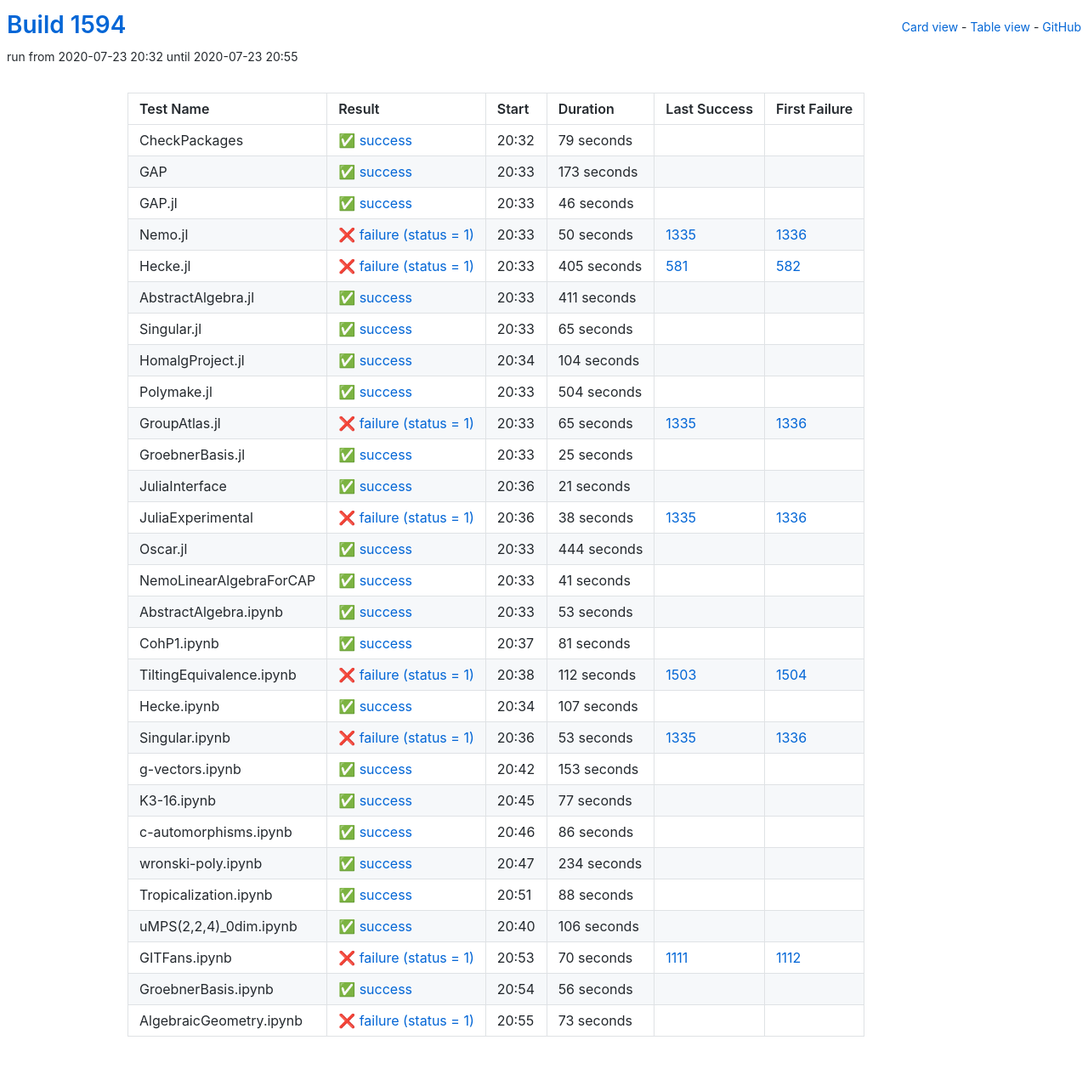
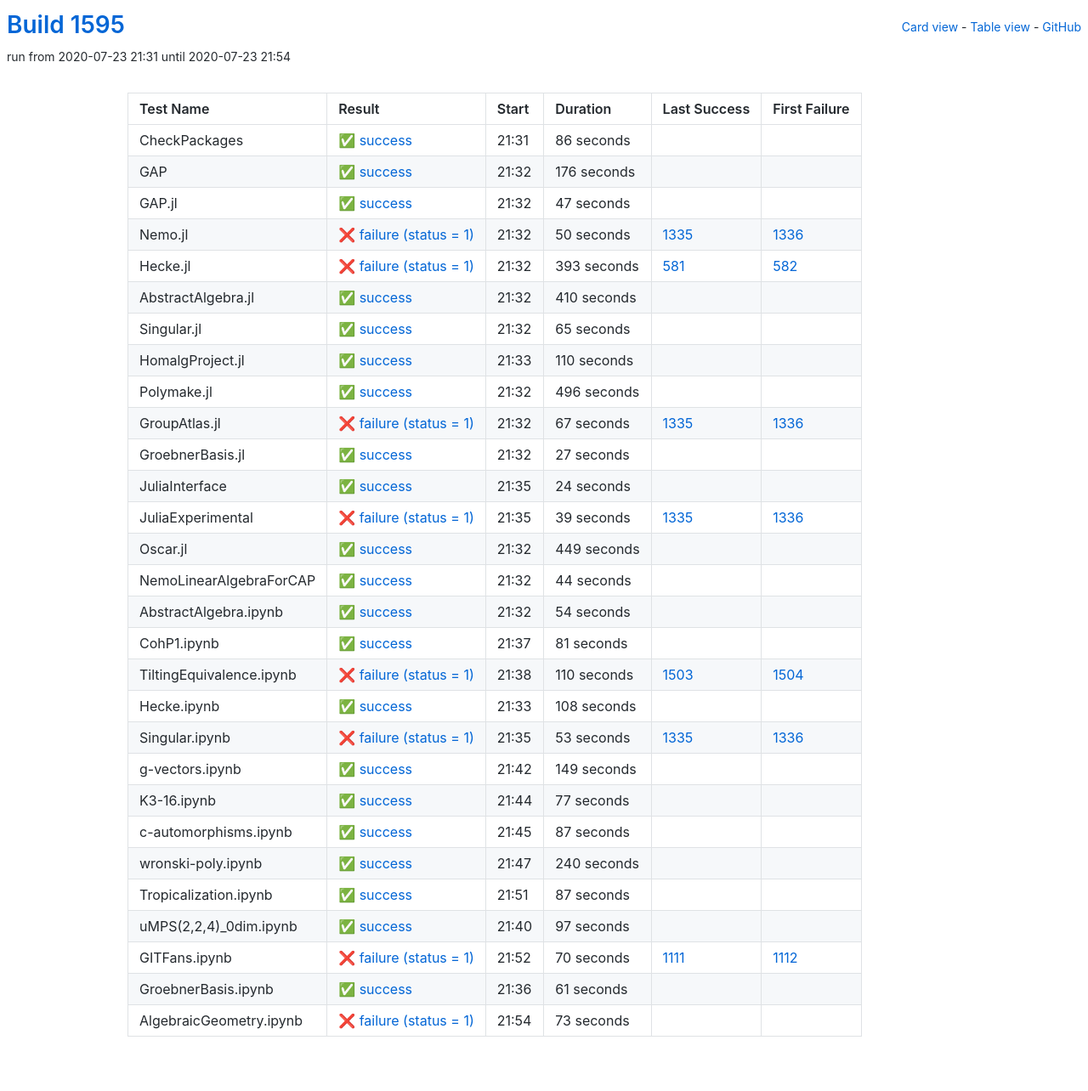
Before and after one commit to oscar-system/oscar-ci-status-1.4, a Jekyll site: the page built from table.html, in a window 1280 px wide. Shown: the whole page at 85% size. Built offline with Jekyll 4.4.1, drawn with Linux system fonts in a browser that asks for light colours.

Commit message:
Build #1595

```diff
--- a/_data/ci.yml
+++ b/_data/ci.yml
@@ -1,6 +1,6 @@
 ---
-build: 1594
-build_url: https://oscarci.mathematik.uni-kl.de/job/oscar-julia-1.4/1594/
+build: 1595
+build_url: https://oscarci.mathematik.uni-kl.de/job/oscar-julia-1.4/1595/
 job: oscar-julia-1.4
 organization: oscar-system
 repo: oscar-ci-status-1.4
@@ -8,44 +8,44 @@ repourl: https://github.com/oscar-system/oscar-ci-status-1.4
 tests:
 - name: CheckPackages
   id: checkpackages
-  log: https://oscarci.mathematik.uni-kl.de/job/oscar-julia-1.4/1594/artifact/logs/build-1594/CheckPackages.log
-  start: 2020-07-23 20:32
+  log: https://oscarci.mathematik.uni-kl.de/job/oscar-julia-1.4/1595/artifact/logs/build-1595/CheckPackages.log
+  start: 2020-07-23 21:31
   success: true
   exitcode: 0
   status: success
-  duration: 79
+  duration: 86
   last_success: false
   last_success_url:
   first_failure: false
   first_failure_url:
 - name: GAP
   id: gap
-  log: https://oscarci.mathematik.uni-kl.de/job/oscar-julia-1.4/1594/artifact/logs/build-1594/GAP.log
-  start: 2020-07-23 20:33
+  log: https://oscarci.mathematik.uni-kl.de/job/oscar-julia-1.4/1595/artifact/logs/build-1595/GAP.log
+  start: 2020-07-23 21:32
   success: true
   exitcode: 0
   status: success
-  duration: 173
+  duration: 176
   last_success: false
   last_success_url:
   first_failure: false
   first_failure_url:
 - name: GAP.jl
   id: gap-jl
-  log: https://oscarci.mathematik.uni-kl.de/job/oscar-julia-1.4/1594/artifact/logs/build-1594/GAP.jl.log
-  start: 2020-07-23 20:33
+  log: https://oscarci.mathematik.uni-kl.de/job/oscar-julia-1.4/1595/artifact/logs/build-1595/GAP.jl.log
+  start: 2020-07-23 21:32
   success: true
   exitcode: 0
   status: success
-  duration: 46
+  duration: 47
   last_success: false
   last_success_url:
   first_failure: false
   first_failure_url:
 - name: Nemo.jl
   id: nemo-jl
-  log: https://oscarci.mathematik.uni-kl.de/job/oscar-julia-1.4/1594/artifact/logs/build-1594/Nemo.jl.log
-  start: 2020-07-23 20:33
+  log: https://oscarci.mathematik.uni-kl.de/job/oscar-julia-1.4/1595/artifact/logs/build-1595/Nemo.jl.log
+  start: 2020-07-23 21:32
   success: false
   exitcode: 1
   status: failure
@@ -56,32 +56,32 @@ tests:
   first_failure_url: https://oscarci.mathematik.uni-kl.de/job/oscar-julia-1.4/1336/
 - name: Hecke.jl
   id: hecke-jl
-  log: https://oscarci.mathematik.uni-kl.de/job/oscar-julia-1.4/1594/artifact/logs/build-1594/Hecke.jl.log
-  start: 2020-07-23 20:33
+  log: https://oscarci.mathematik.uni-kl.de/job/oscar-julia-1.4/1595/artifact/logs/build-1595/Hecke.jl.log
+  start: 2020-07-23 21:32
   success: false
   exitcode: 1
   status: failure
-  duration: 405
+  duration: 393
   last_success: 581
   last_success_url: https://oscarci.mathematik.uni-kl.de/job/oscar-julia-1.4/581/
   first_failure: 582
   first_failure_url: https://oscarci.mathematik.uni-kl.de/job/oscar-julia-1.4/582/
 - name: AbstractAlgebra.jl
   id: abstractalgebra-jl
-  log: https://oscarci.mathematik.uni-kl.de/job/oscar-julia-1.4/1594/artifact/logs/build-1594/AbstractAlgebra.jl.log
-  start: 2020-07-23 20:33
+  log: https://oscarci.mathematik.uni-kl.de/job/oscar-julia-1.4/1595/artifact/logs/build-1595/AbstractAlgebra.jl.log
+  start: 2020-07-23 21:32
   success: true
   exitcode: 0
   status: success
-  duration: 411
+  duration: 410
   last_success: false
   last_success_url:
   first_failure: false
   first_failure_url:
 - name: Singular.jl
   id: singular-jl
-  log: https://oscarci.mathematik.uni-kl.de/job/oscar-julia-1.4/1594/artifact/logs/build-1594/Singular.jl.log
-  start: 2020-07-23 20:33
+  log: https://oscarci.mathematik.uni-kl.de/job/oscar-julia-1.4/1595/artifact/logs/build-1595/Singular.jl.log
+  start: 2020-07-23 21:32
   success: true
   exitcode: 0
   status: success
@@ -92,116 +92,116 @@ tests:
   first_failure_url:
 - name: HomalgProject.jl
   id: homalgproject-jl
-  log: https://oscarci.mathematik.uni-kl.de/job/oscar-julia-1.4/1594/artifact/logs/build-1594/HomalgProject.jl.log
-  start: 2020-07-23 20:34
+  log: https://oscarci.mathematik.uni-kl.de/job/oscar-julia-1.4/1595/artifact/logs/build-1595/HomalgProject.jl.log
+  start: 2020-07-23 21:33
   success: true
   exitcode: 0
   status: success
-  duration: 104
+  duration: 110
   last_success: false
   last_success_url:
   first_failure: false
   first_failure_url:
 - name: Polymake.jl
   id: polymake-jl
-  log: https://oscarci.mathematik.uni-kl.de/job/oscar-julia-1.4/1594/artifact/logs/build-1594/Polymake.jl.log
-  start: 2020-07-23 20:33
+  log: https://oscarci.mathematik.uni-kl.de/job/oscar-julia-1.4/1595/artifact/logs/build-1595/Polymake.jl.log
+  start: 2020-07-23 21:32
   success: true
   exitcode: 0
   status: success
-  duration: 504
+  duration: 496
   last_success: false
   last_success_url:
   first_failure: false
   first_failure_url:
 - name: GroupAtlas.jl
   id: groupatlas-jl
-  log: https://oscarci.mathematik.uni-kl.de/job/oscar-julia-1.4/1594/artifact/logs/build-1594/GroupAtlas.jl.log
-  start: 2020-07-23 20:33
+  log: https://oscarci.mathematik.uni-kl.de/job/oscar-julia-1.4/1595/artifact/logs/build-1595/GroupAtlas.jl.log
+  start: 2020-07-23 21:32
   success: false
   exitcode: 1
   status: failure
-  duration: 65
+  duration: 67
   last_success: 1335
   last_success_url: https://oscarci.mathematik.uni-kl.de/job/oscar-julia-1.4/1335/
   first_failure: 1336
   first_failure_url: https://oscarci.mathematik.uni-kl.de/job/oscar-julia-1.4/1336/
 - name: GroebnerBasis.jl
   id: groebnerbasis-jl
-  log: https://oscarci.mathematik.uni-kl.de/job/oscar-julia-1.4/1594/artifact/logs/build-1594/GroebnerBasis.jl.log
-  start: 2020-07-23 20:33
+  log: https://oscarci.mathematik.uni-kl.de/job/oscar-julia-1.4/1595/artifact/logs/build-1595/GroebnerBasis.jl.log
+  start: 2020-07-23 21:32
   success: true
   exitcode: 0
   status: success
-  duration: 25
+  duration: 27
   last_success: false
   last_success_url:
   first_failure: false
   first_failure_url:
 - name: JuliaInterface
   id: juliainterface
-  log: https://oscarci.mathematik.uni-kl.de/job/oscar-julia-1.4/1594/artifact/logs/build-1594/JuliaInterface.log
-  start: 2020-07-23 20:36
+  log: https://oscarci.mathematik.uni-kl.de/job/oscar-julia-1.4/1595/artifact/logs/build-1595/JuliaInterface.log
+  start: 2020-07-23 21:35
   success: true
   exitcode: 0
   status: success
-  duration: 21
+  duration: 24
   last_success: false
   last_success_url:
   first_failure: false
   first_failure_url:
 - name: JuliaExperimental
   id: juliaexperimental
-  log: https://oscarci.mathematik.uni-kl.de/job/oscar-julia-1.4/1594/artifact/logs/build-1594/JuliaExperimental.log
-  start: 2020-07-23 20:36
+  log: https://oscarci.mathematik.uni-kl.de/job/oscar-julia-1.4/1595/artifact/logs/build-1595/JuliaExperimental.log
+  start: 2020-07-23 21:35
   success: false
   exitcode: 1
   status: failure
-  duration: 38
+  duration: 39
   last_success: 1335
   last_success_url: https://oscarci.mathematik.uni-kl.de/job/oscar-julia-1.4/1335/
   first_failure: 1336
   first_failure_url: https://oscarci.mathematik.uni-kl.de/job/oscar-julia-1.4/1336/
 - name: Oscar.jl
   id: oscar-jl
-  log: https://oscarci.mathematik.uni-kl.de/job/oscar-julia-1.4/1594/artifact/logs/build-1594/Oscar.jl.log
-  start: 2020-07-23 20:33
+  log: https://oscarci.mathematik.uni-kl.de/job/oscar-julia-1.4/1595/artifact/logs/build-1595/Oscar.jl.log
+  start: 2020-07-23 21:32
   success: true
   exitcode: 0
   status: success
-  duration: 444
+  duration: 449
   last_success: false
   last_success_url:
   first_failure: false
   first_failure_url:
 - name: NemoLinearAlgebraForCAP
   id: nemolinearalgebraforcap
-  log: https://oscarci.mathematik.uni-kl.de/job/oscar-julia-1.4/1594/artifact/logs/build-1594/NemoLinearAlgebraForCAP.log
-  start: 2020-07-23 20:33
+  log: https://oscarci.mathematik.uni-kl.de/job/oscar-julia-1.4/1595/artifact/logs/build-1595/NemoLinearAlgebraForCAP.log
+  start: 2020-07-23 21:32
   success: true
   exitcode: 0
   status: success
-  duration: 41
+  duration: 44
   last_success: false
   last_success_url:
   first_failure: false
   first_failure_url:
 - name: AbstractAlgebra.ipynb
   id: abstractalgebra-ipynb
-  log: https://oscarci.mathematik.uni-kl.de/job/oscar-julia-1.4/1594/artifact/logs/build-1594/AbstractAlgebra.ipynb.log
-  start: 2020-07-23 20:33
+  log: https://oscarci.mathematik.uni-kl.de/job/oscar-julia-1.4/1595/artifact/logs/build-1595/AbstractAlgebra.ipynb.log
+  start: 2020-07-23 21:32
   success: true
   exitcode: 0
   status: success
-  duration: 53
+  duration: 54
   last_success: false
   last_success_url:
   first_failure: false
   first_failure_url:
 - name: CohP1.ipynb
   id: cohp1-ipynb
-  log: https://oscarci.mathematik.uni-kl.de/job/oscar-julia-1.4/1594/artifact/logs/build-1594/CohP1.ipynb.log
-  start: 2020-07-23 20:37
+  log: https://oscarci.mathematik.uni-kl.de/job/oscar-julia-1.4/1595/artifact/logs/build-1595/CohP1.ipynb.log
+  start: 2020-07-23 21:37
   success: true
   exitcode: 0
   status: success
@@ -212,32 +212,32 @@ tests:
   first_failure_url:
 - name: TiltingEquivalence.ipynb
   id: tiltingequivalence-ipynb
-  log: https://oscarci.mathematik.uni-kl.de/job/oscar-julia-1.4/1594/artifact/logs/build-1594/TiltingEquivalence.ipynb.log
-  start: 2020-07-23 20:38
+  log: https://oscarci.mathematik.uni-kl.de/job/oscar-julia-1.4/1595/artifact/logs/build-1595/TiltingEquivalence.ipynb.log
+  start: 2020-07-23 21:38
   success: false
   exitcode: 1
   status: failure
-  duration: 112
+  duration: 110
   last_success: 1503
   last_success_url: https://oscarci.mathematik.uni-kl.de/job/oscar-julia-1.4/1503/
   first_failure: 1504
   first_failure_url: https://oscarci.mathematik.uni-kl.de/job/oscar-julia-1.4/1504/
 - name: Hecke.ipynb
   id: hecke-ipynb
-  log: https://oscarci.mathematik.uni-kl.de/job/oscar-julia-1.4/1594/artifact/logs/build-1594/Hecke.ipynb.log
-  start: 2020-07-23 20:34
+  log: https://oscarci.mathematik.uni-kl.de/job/oscar-julia-1.4/1595/artifact/logs/build-1595/Hecke.ipynb.log
+  start: 2020-07-23 21:33
   success: true
   exitcode: 0
   status: success
-  duration: 107
+  duration: 108
   last_success: false
   last_success_url:
   first_failure: false
   first_failure_url:
 - name: Singular.ipynb
   id: singular-ipynb
-  log: https://oscarci.mathematik.uni-kl.de/job/oscar-julia-1.4/1594/artifact/logs/build-1594/Singular.ipynb.log
-  start: 2020-07-23 20:36
+  log: https://oscarci.mathematik.uni-kl.de/job/oscar-julia-1.4/1595/artifact/logs/build-1595/Singular.ipynb.log
+  start: 2020-07-23 21:35
   success: false
   exitcode: 1
   status: failure
@@ -248,20 +248,20 @@ tests:
   first_failure_url: https://oscarci.mathematik.uni-kl.de/job/oscar-julia-1.4/1336/
 - name: g-vectors.ipynb
   id: g-vectors-ipynb
-  log: https://oscarci.mathematik.uni-kl.de/job/oscar-julia-1.4/1594/artifact/logs/build-1594/g-vectors.ipynb.log
-  start: 2020-07-23 20:42
+  log: https://oscarci.mathematik.uni-kl.de/job/oscar-julia-1.4/1595/artifact/logs/build-1595/g-vectors.ipynb.log
+  start: 2020-07-23 21:42
   success: true
   exitcode: 0
   status: success
-  duration: 153
+  duration: 149
   last_success: false
   last_success_url:
   first_failure: false
   first_failure_url:
 - name: K3-16.ipynb
   id: k3-16-ipynb
-  log: https://oscarci.mathematik.uni-kl.de/job/oscar-julia-1.4/1594/artifact/logs/build-1594/K3-16.ipynb.log
-  start: 2020-07-23 20:45
+  log: https://oscarci.mathematik.uni-kl.de/job/oscar-julia-1.4/1595/artifact/logs/build-1595/K3-16.ipynb.log
+  start: 2020-07-23 21:44
   success: true
   exitcode: 0
   status: success
@@ -272,56 +272,56 @@ tests:
   first_failure_url:
 - name: c-automorphisms.ipynb
   id: c-automorphisms-ipynb
-  log: https://oscarci.mathematik.uni-kl.de/job/oscar-julia-1.4/1594/artifact/logs/build-1594/c-automorphisms.ipynb.log
-  start: 2020-07-23 20:46
+  log: https://oscarci.mathematik.uni-kl.de/job/oscar-julia-1.4/1595/artifact/logs/build-1595/c-automorphisms.ipynb.log
+  start: 2020-07-23 21:45
   success: true
   exitcode: 0
   status: success
-  duration: 86
+  duration: 87
   last_success: false
   last_success_url:
   first_failure: false
   first_failure_url:
 - name: wronski-poly.ipynb
   id: wronski-poly-ipynb
-  log: https://oscarci.mathematik.uni-kl.de/job/oscar-julia-1.4/1594/artifact/logs/build-1594/wronski-poly.ipynb.log
-  start: 2020-07-23 20:47
+  log: https://oscarci.mathematik.uni-kl.de/job/oscar-julia-1.4/1595/artifact/logs/build-1595/wronski-poly.ipynb.log
+  start: 2020-07-23 21:47
   success: true
   exitcode: 0
   status: success
-  duration: 234
+  duration: 240
   last_success: false
   last_success_url:
   first_failure: false
   first_failure_url:
 - name: Tropicalization.ipynb
   id: tropicalization-ipynb
-  log: https://oscarci.mathematik.uni-kl.de/job/oscar-julia-1.4/1594/artifact/logs/build-1594/Tropicalization.ipynb.log
-  start: 2020-07-23 20:51
+  log: https://oscarci.mathematik.uni-kl.de/job/oscar-julia-1.4/1595/artifact/logs/build-1595/Tropicalization.ipynb.log
+  start: 2020-07-23 21:51
   success: true
   exitcode: 0
   status: success
-  duration: 88
+  duration: 87
   last_success: false
   last_success_url:
   first_failure: false
   first_failure_url:
 - name: uMPS(2,2,4)_0dim.ipynb
   id: umps-2-2-4-0dim-ipynb
-  log: https://oscarci.mathematik.uni-kl.de/job/oscar-julia-1.4/1594/artifact/logs/build-1594/uMPS-2-2-4-_0dim.ipynb.log
-  start: 2020-07-23 20:40
+  log: https://oscarci.mathematik.uni-kl.de/job/oscar-julia-1.4/1595/artifact/logs/build-1595/uMPS-2-2-4-_0dim.ipynb.log
+  start: 2020-07-23 21:40
   success: true
   exitcode: 0
   status: success
-  duration: 106
+  duration: 97
   last_success: false
   last_success_url:
   first_failure: false
   first_failure_url:
 - name: GITFans.ipynb
   id: gitfans-ipynb
-  log: https://oscarci.mathematik.uni-kl.de/job/oscar-julia-1.4/1594/artifact/logs/build-1594/GITFans.ipynb.log
-  start: 2020-07-23 20:53
+  log: https://oscarci.mathematik.uni-kl.de/job/oscar-julia-1.4/1595/artifact/logs/build-1595/GITFans.ipynb.log
+  start: 2020-07-23 21:52
   success: false
   exitcode: 1
   status: failure
@@ -332,20 +332,20 @@ tests:
   first_failure_url: https://oscarci.mathematik.uni-kl.de/job/oscar-julia-1.4/1112/
 - name: GroebnerBasis.ipynb
   id: groebnerbasis-ipynb
-  log: https://oscarci.mathematik.uni-kl.de/job/oscar-julia-1.4/1594/artifact/logs/build-1594/GroebnerBasis.ipynb.log
-  start: 2020-07-23 20:54
+  log: https://oscarci.mathematik.uni-kl.de/job/oscar-julia-1.4/1595/artifact/logs/build-1595/GroebnerBasis.ipynb.log
+  start: 2020-07-23 21:36
   success: true
   exitcode: 0
   status: success
-  duration: 56
+  duration: 61
   last_success: false
   last_success_url:
   first_failure: false
   first_failure_url:
 - name: AlgebraicGeometry.ipynb
   id: algebraicgeometry-ipynb
-  log: https://oscarci.mathematik.uni-kl.de/job/oscar-julia-1.4/1594/artifact/logs/build-1594/AlgebraicGeometry.ipynb.log
-  start: 2020-07-23 20:55
+  log: https://oscarci.mathematik.uni-kl.de/job/oscar-julia-1.4/1595/artifact/logs/build-1595/AlgebraicGeometry.ipynb.log
+  start: 2020-07-23 21:54
   success: false
   exitcode: 1
   status: failure
```
Also changed, not shown: README.md.
